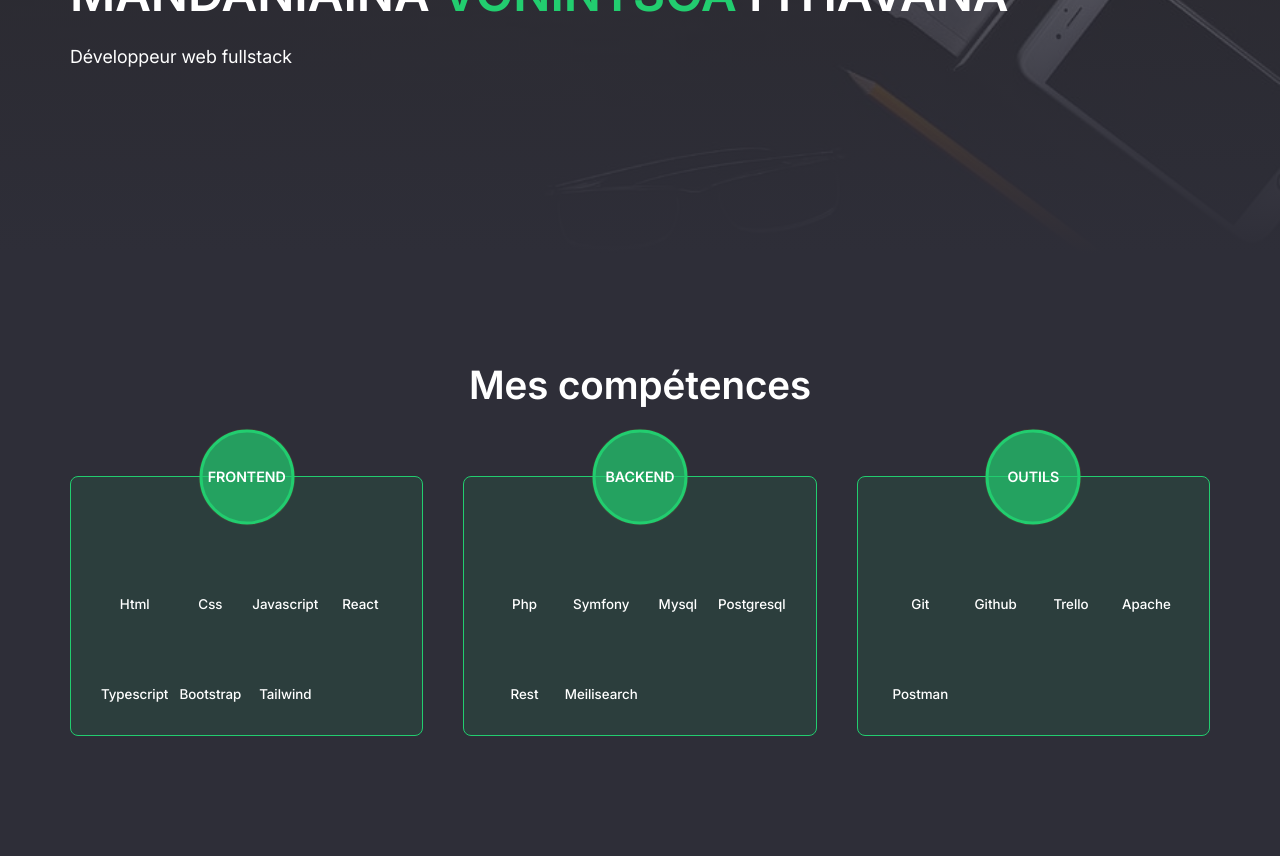
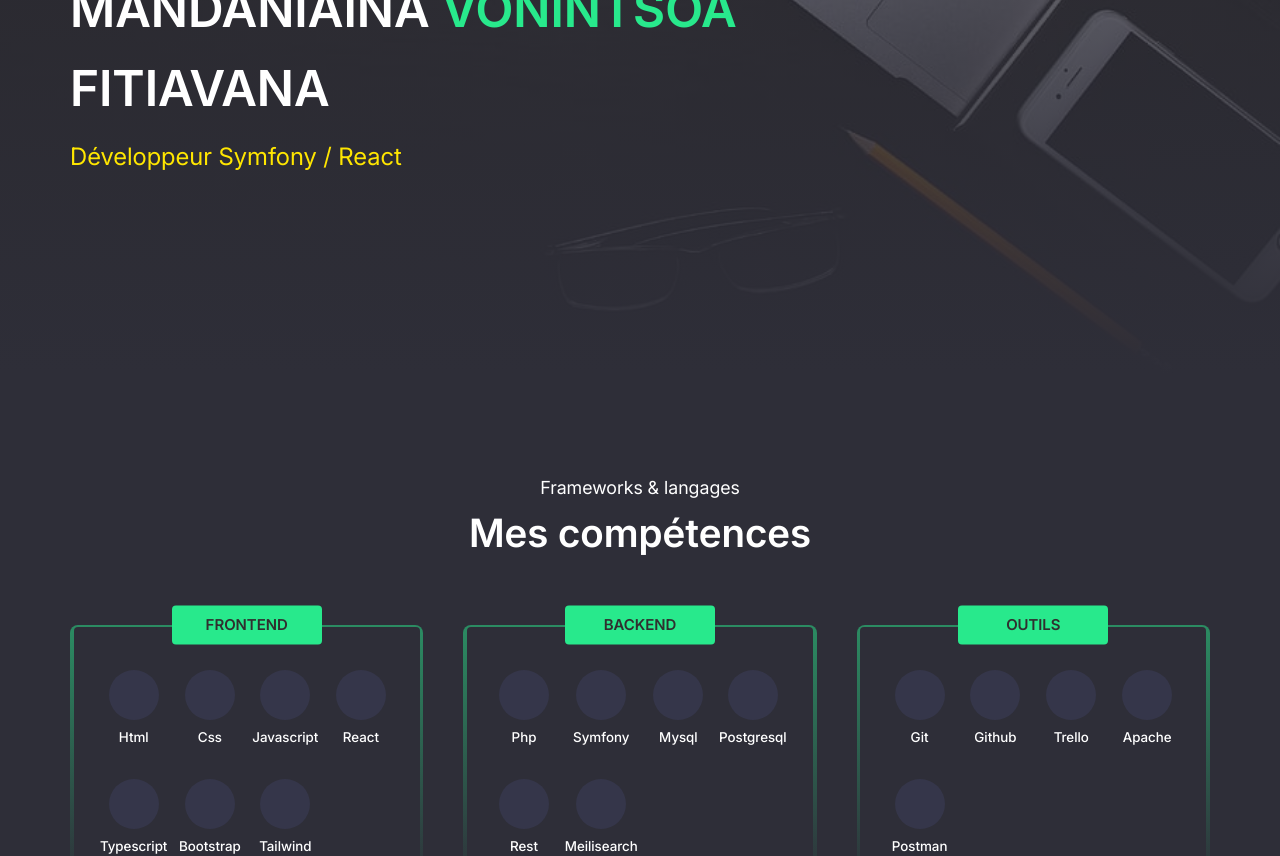
Before and after one commit to manda07tsou/portfolio, a React (Vite) app: page / in a window 1280 px wide. Shown: the part 380-1236 px from the top of the page. Built offline with nearby package versions, Linux system fonts and the light colour scheme.

Commit message:
redising

```diff
--- a/src/assets/styles/_buttons.scss
+++ b/src/assets/styles/_buttons.scss
@@ -16,6 +16,7 @@
 
 .btn-primary{
    background-color: rgb(var(--primary));
+   color: var(--primary-inversed);
    border-color: rgb(var(--primary));
 }
 
@@ -26,6 +27,6 @@
 
    &:hover{
       background-color: rgb(var(--primary))!important;
-      color: white;
+      color: #fff;
    }
 }
--- a/src/assets/styles/_header.scss
+++ b/src/assets/styles/_header.scss
@@ -59,10 +59,9 @@
 }
 
 .hero{
-   height: 100%;
    display: flex;
    align-items: center;
-   height: 70vh;
+   height: 85vh;
 }
 
 .hero__title{
@@ -71,8 +70,9 @@
 }
 
 .hero__subtitle{
-   font-size: 1.2em;
+   font-size: 1.6em;
    margin-top: 10px;
+   color:rgb(var(--yellow));
 }
 
 @media (max-width: 1140px){
--- a/src/assets/styles/_layout.scss
+++ b/src/assets/styles/_layout.scss
@@ -8,9 +8,12 @@
 
 .section__title{
    font-weight: 600;
-   font-size: 2.6em;
+   font-size: 2em;
 }
 
+.section__subtitle{
+   font-size: 1.2em;
+}
 .section__body{
    margin-top: 40px;
 }
@@ -25,4 +28,9 @@
    .section{
       padding: 100px var(--container-padding);
    }
+
+   .section__title{
+      font-weight: 600;
+      font-size: 2.6em;
+   }
 }
--- a/src/assets/styles/_projects.scss
+++ b/src/assets/styles/_projects.scss
@@ -8,7 +8,7 @@
 .project{
    margin-bottom: 50px;
    transition: .3s;
-   background-color: rgb(var(--primary)/.1);
+   background-color: rgb(var(--bg-light)/.2);
 }
 
 .project__body{
@@ -90,7 +90,7 @@
       padding: 1.5em;
 
       &:hover{
-         background-color: rgb(var(--primary)/.3);
+         background-color: rgb(var(--bg-light)/.4);
          padding: 1.5em;
       }
    }
--- a/src/assets/styles/_skills.scss
+++ b/src/assets/styles/_skills.scss
@@ -17,70 +17,49 @@
    }
 
    .icon{
-      background-color: transparent;
       color: rgb(var(--primary));
       width:2em;
       height: 2em;
    }
 }
 
-.skill__tree{
-   display: flex;
-   flex-direction: column;
-   align-items: center;
-
-   .skill__connector{
-      width: 10px;
-      height: 15px;
-      background-color: rgb(var(--bg-light));
-   }
-
-   .skill__title{
-      border-radius:5px;
-      display: flex;
-      justify-content: center;
-      align-items: center;
-      background-color: rgb(var(--bg-light));
-      font-size: 1.2em;
-      width: 200px;
-      padding: .3em;
-      color: rgb(var(--primary));
-   }
-
-   .skill__card{
-      background-color: rgb(var(--bg));
-      padding: 1em;
-      display: grid;
-      grid-template-columns: repeat(4,1fr);
-      border-radius: 5px;
-      width: 100%;
-   }
-}
-
 .skill__card{
    position: relative;
-   border: 1px solid rgb(var(--primary));
+   // border: 1px solid rgb(var(--bg-light)/.9);
    border-radius:8px;
-   background-color: rgb(var(--primary)/.1);
+   background: linear-gradient(to bottom, rgb(var(--primary)/.5), rgb(var(--bg)));
+
+   // background-color: rgb(var(--bg-light)/.3);
+   &::after{
+      background-color:rgb(var(--bg));
+      display: block;
+      content: "";
+      width: 98%;
+      height: 99%;
+      position: absolute;
+      top: 1%;
+      left: 1%;
+      z-index: -1;
+      border-radius:4px;
+   }
 
    .skill__card-title{
       position: absolute;
       top: 0;
       left: 50%;
       transform: translate(-50%, -50%);
-      background-color: rgb(var(--primary)/.7);
-      border:3px solid rgb(var(--primary));
-      height: 95px;
-      width: 95px;
       font-weight: 600;
-      font-size: .95em;
+      font-size: 1em;
       text-transform: uppercase;
-      border-radius: 50%;
       display: flex;
       align-items: center;
       justify-content: center;
-      box-shadow: 0 0 0 20px rgb(var(--bg));
-      animation: boxShadow 2s linear infinite;
+      padding: .5em;
+      width: 150px;
+      border-radius: 4px;
+      background-color: rgb(var(--primary));
+      color: var(--primary-inversed);
+
    }
 
    .skill__card-body{
@@ -89,7 +68,17 @@
       row-gap: 30px;
       column-gap:10px;
       padding: 2em;
-      padding-top: 80px;
+      padding-top: 3em;
+   }
+
+   .skill__icon{
+      display: flex;
+      align-items: center;
+      justify-content: center;
+      width: 50px;
+      height: 50px;
+      border-radius: 50%;
+      background-color: rgb(var(--bg-light)/.3);
    }
 
    .icon{
@@ -99,6 +88,32 @@
       height: 2em;
    }
 }
+
+// .card-orange{
+//    background: linear-gradient(to bottom, rgb(var(--orange)/.5), rgb(var(--bg)));
+
+//    .skill__card-title{
+//       background-color: rgb(var(--orange)/.8);
+//    }
+
+// }
+
+// .card-purple{
+//    background: linear-gradient(to bottom, rgb(var(--purple)/.5), rgb(var(--bg)));
+
+//    .skill__card-title{
+//       background-color: rgb(var(--purple)/.8);
+//    }
+
+// }
+
+// .card-info{
+//    background: linear-gradient(to bottom, rgb(var(--yellow)/.5), rgb(var(--bg)));
+
+//    .skill__card-title{
+//       background-color: rgb(var(--yellow)/.8);
+//    }
+// }
 
 @keyframes boxShadow {
    0%{
--- a/src/assets/styles/_utils.scss
+++ b/src/assets/styles/_utils.scss
@@ -9,7 +9,7 @@
 }
 
 .text-warning{
-   color: rgb(var(--primary));
+   color: rgb(var(--yellow));
 }
 
 .text-center{
@@ -20,6 +20,19 @@
    background-color: var(--bg-light);
 }
 
+.bg-orange{
+    background-color:rgb(var(--orange));
+    color: white;
+}
+
+.bg-purple{
+    background-color: rgb(var(--purple));
+    color: white;
+}
+
+.bg-info{
+    background-color: #3EAEFF;
+}
 @for $i from 0 through 5{
     .m-#{i}{
         margin: space(#{$i});
--- a/src/assets/styles/_variable.scss
+++ b/src/assets/styles/_variable.scss
@@ -1,14 +1,14 @@
 :root{
    --bg:46 46 56;
-   // --bg: 26 32 129;
    --bg-light:69 73 117;
    --color:#fff;
-   // --bg:246 246 256;
-   // --bg-light:269 273 117;
-   // --color:#302e2e;
-   // --primary:255 186 19;
-   --warning:255 186 19;
-   --primary: 34 205 111;
+   --primary: 40 233 140;
+   --primary-inversed: #302f2f;
+   --orange: 255 122 0;
+   --purple: 173 0 255;
+   --blue: 62 174 255;
+   --yellow: 255 230 0;
+   --warning: 255 230 0;
    --shadow-box: 0 0 .875rem 0 rgba(52, 58, 64, .03);
    --padding: 1rem;
    --container-padding: 1rem;
--- a/src/templates/Hero.tsx
+++ b/src/templates/Hero.tsx
@@ -9,9 +9,10 @@ export function Hero(){
       <div className="hero__body">
          <div className={`hero__title`}>
             <p className={`uppercase fade ${observerClass}`} ref={ref}>RAHAJANIRINA</p>
-            <p className={`uppercase fade ${observerClass}`} ref={ref}  style={{transitionDelay: ".1s"}}> Mandaniaina<span className="text-warning"> Vonintsoa</span> Fitiavana</p>
+            <p className={`uppercase fade ${observerClass}`} ref={ref}  style={{transitionDelay: ".1s"}}> Mandaniaina<span className="text-primary"> Vonintsoa</span> <br></br>Fitiavana</p>
          </div>
-         <div className={`hero__subtitle fade ${observerClass}`} style={{transitionDelay: ".2s"}}>Développeur web fullstack</div>
+         <div className={`hero__subtitle fade ${observerClass}`} style={{transitionDelay: ".2s"}}>Développeur Symfony / React</div>
+         {/* <p className="mt-3">Développeur Symfony & React, passionné par la création d’applications<br></br> web modernes et performantes</p> */}
       </div>
    </section>
 }
--- a/src/templates/Projects.tsx
+++ b/src/templates/Projects.tsx
@@ -11,6 +11,7 @@ export function Projects(){
    return (
       <div className="section" id="projects">
          <div className="section__header">
+            <p className="section__subtitle">Projets marquants</p>
             <div className={`section__title fade ${observerClass}`} ref={ref}>Mes réalisations</div>
          </div>
          <div className="section__body project__grid">
--- a/src/templates/Skills.tsx
+++ b/src/templates/Skills.tsx
@@ -9,10 +9,10 @@ export function Skills(){
 
    return <section className="section skills" id="skills">
       <div className="section__header text-center observe">
+         <p className="section__subtitle" style={{fontSize: "1.2em"}}>Frameworks & langages</p>
          <div className={`section__title fade ${observerClass}`} ref={ref}>Mes compétences</div>
       </div>
       <div className="section__body" style={{marginTop: "60px"}}>
-         {/* <SkillTree/> */}
          <SkillCard/>
       </div>
    </section>
@@ -23,56 +23,28 @@ interface SkillItem{
    skills: [],
    delay: string
 }
-export function SkillTreeItem({title , skills, delay}:SkillItem){
-   const  { ref , inView }  =  useInView (observerOptions);
-   const observerClass = inView ? `rotate-in`:''
-
-   return <div className="skill__tree">
-      <div className={`skill__title rotate ${observerClass}`} style={{transitionDelay: delay}} ref={ref}>
-         {title}
-      </div>
-      <div className="skill__connector"></div>
-      <div className={`skill__card`}>
-         {skills.map(skill => (
-            <div key={skill.id} className="skill__item">
-               <Icon name={skill?.icon}/>
-               <div className="skill__item-title">{skill.title}</div>
-            </div>
-         ))}
-      </div>
-   </div>
-}
-
-export function SkillTree(){
-   const  { ref , inView }  =  useInView (observerOptions);
-   const observerClass = inView ? "in":""
-
-   return (
-      <div className="skill__grid">
-         <div ref={ref} className={`fade ${observerClass}`}>
-            {skills?.frontend && <SkillTreeItem title="Frontend" skills={skills?.frontend} delay={"0s"}/>}
-         </div>
-         <div ref={ref} className={`fade ${observerClass}`} style={{transitionDelay: '.1s'}}>
-            {skills?.backend && <SkillTreeItem title="Backend" skills={skills?.backend} delay={".1s"}/>}
-         </div>
-         <div ref={ref} className={`fade ${observerClass}`} style={{transitionDelay: '.1s'}}>
-            {skills?.outils && <SkillTreeItem title="Outils" skills={skills?.outils} delay={".2s"}/>}
-         </div>
-      </div>
-   )
-}
 
 export function SkillCardItem({title, skills, delay}:SkillItem){
    const  { ref , inView }  =  useInView (observerOptions);
    const observerClass = inView ? "in":""
+   const titleStyles = {
+      frontend: "card-purple",
+      backend: "card-orange",
+      outils: "card-info"
+   }
+
+
+   const currentTitleStyle = titleStyles[title.toLowerCase()];
 
    return (
-      <div ref={ref} className={`skill__card fade ${observerClass}`} style={{transitionDelay: delay}}>
-         <div className="skill__card-title">{title}</div>
+      <div ref={ref} className={`skill__card fade ${observerClass} ${currentTitleStyle}`} style={{transitionDelay: delay}}>
+         <div className={`skill__card-title`}>{title}</div>
          <div className="skill__card-body">
             {skills?.map(skill => (
                <div key={skill.id} className="skill__item">
-                  <Icon name={skill?.icon}/>
+                  <div className="skill__icon">
+                     <Icon name={skill?.icon}/>
+                  </div>
                   <div className="skill__item-title">{skill.title}</div>
                </div>
             ))}
```
